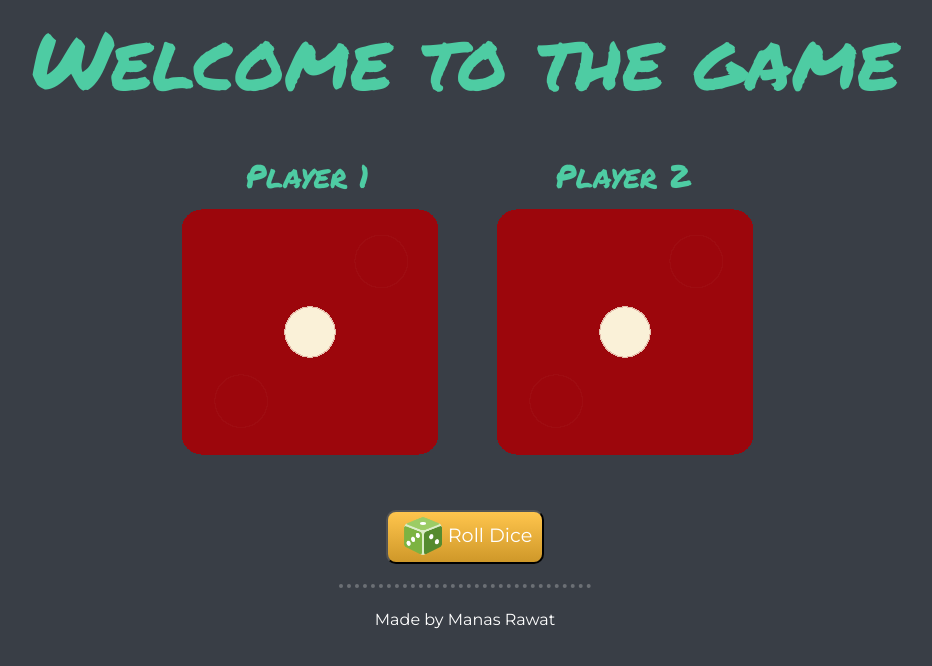
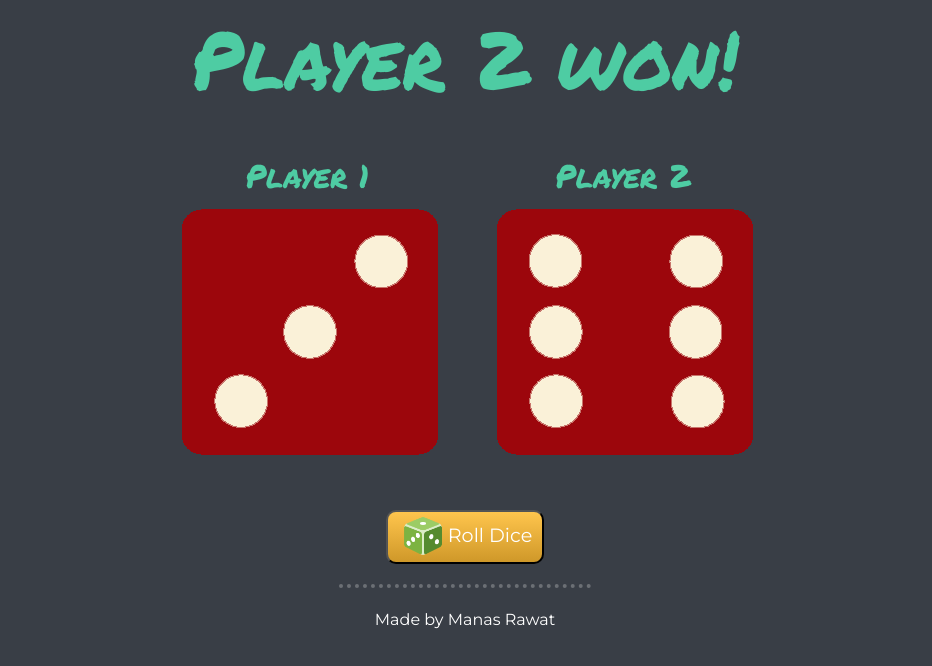
Before and after one commit to importlogic/dice-game, a plain HTML site: page index.html in a window 1280 px wide. Both pictures are taken after a click on the button "Roll Dice". Shown: the whole page, without its empty margins (175-1107 px from the left). Drawn offline with nearby package versions, Linux system fonts and the light colour scheme.

Commit message:
js added.

```diff
--- a/index.html
+++ b/index.html
@@ -15,9 +15,6 @@
         <!-- CSS -->
         <link rel="stylesheet" href="css/styles.css">
 
-        <!-- JS -->
-        <link rel="script" href="js/index.js">
-
 
         <!-- Google Font  -->
         <link rel="preconnect" href="https://fonts.googleapis.com">
@@ -27,7 +24,7 @@
         <title>Dice Game</title>
     </head>
     <body>
-        <h1>Welcome to the game</h1>
+        <h1 class="heading">Welcome to the game</h1>
         <div class="container-fluid">
             <div class="row dice-table">
 
@@ -39,7 +36,7 @@
                         <div class="col table-item"><h2>Player 1</h2></div>
                     </div>
                     <div class="row">
-                        <div class="col table-item"><img src="images/dice1.png"></div>
+                        <div class="col table-item"><img class="dice-one" src="images/dice1.png"></div>
                     </div>
                 </div>
                 <div class="col-lg-3 col-md-12">
@@ -47,7 +44,7 @@
                         <div class="col table-item"><h2>Player 2</h2></div>
                     </div>
                     <div class="row">
-                        <div class="col table-item"><img src="images/dice1.png"></div>
+                        <div class="col table-item"><img class="dice-two" src="images/dice1.png"></div>
                     </div>
                 </div>
 
@@ -63,3 +60,7 @@
         <p>Made by Manas Rawat</p>
     </body>
 </html>
+
+
+<!-- JS -->
+<script src="js/index.js"></script>
--- a/js/index.js
+++ b/js/index.js
@@ -0,0 +1,27 @@
+var button = document.querySelector(".roll-dice-btn");
+var heading = document.querySelector(".heading");
+var diceOne = document.querySelector(".dice-one");
+var diceTwo = document.querySelector(".dice-two");
+
+button.addEventListener("click", rollDice);
+
+function rollDice(){
+    var a = Math.floor((Math.random() * 6) + 1);
+    var b = Math.floor((Math.random() * 6) + 1);
+
+    var one = "images/dice" + a + ".png";
+    var two = "images/dice" + b + ".png";
+
+    diceOne.setAttribute("src", one);
+    diceTwo.setAttribute("src", two);
+
+    if(a > b){
+        heading.innerText = "Player 1 won!";
+    }
+    else if(a < b){
+        heading.innerText = "Player 2 won!";
+    }
+    else{
+        heading.innerText = "Draw!!";
+    }
+}
```
